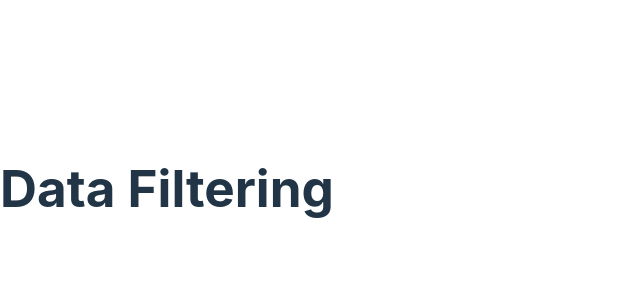
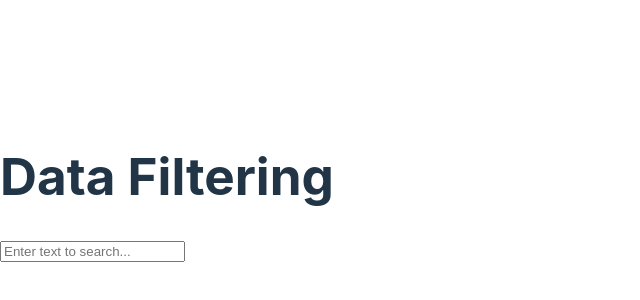
Before and after one commit to Asilovvv/Frontend_course, a React (Vite) app in the folder filtering-loading-data/: page / in a window 1280 px wide. Shown: the part 212-512 px from the top of the page, without its empty margins (0-640 px from the left). Built offline with nearby package versions, Linux system fonts and the light colour scheme.

Commit message:
Added text input for search string

```diff
--- a/filtering-loading-data/src/App.jsx
+++ b/filtering-loading-data/src/App.jsx
@@ -26,8 +26,14 @@ const App = () => {
 
   return (
     <div>
-      <h1>Data Filtering</h1>
-    </div>
+    <h1>Data Filtering</h1>
+    <input
+      type="text"
+      placeholder="Enter text to search..."
+      value={searchTerm}
+      onChange={(e) => setSearchTerm(e.target.value)}
+    />
+  </div>
   );
 };
 
```
